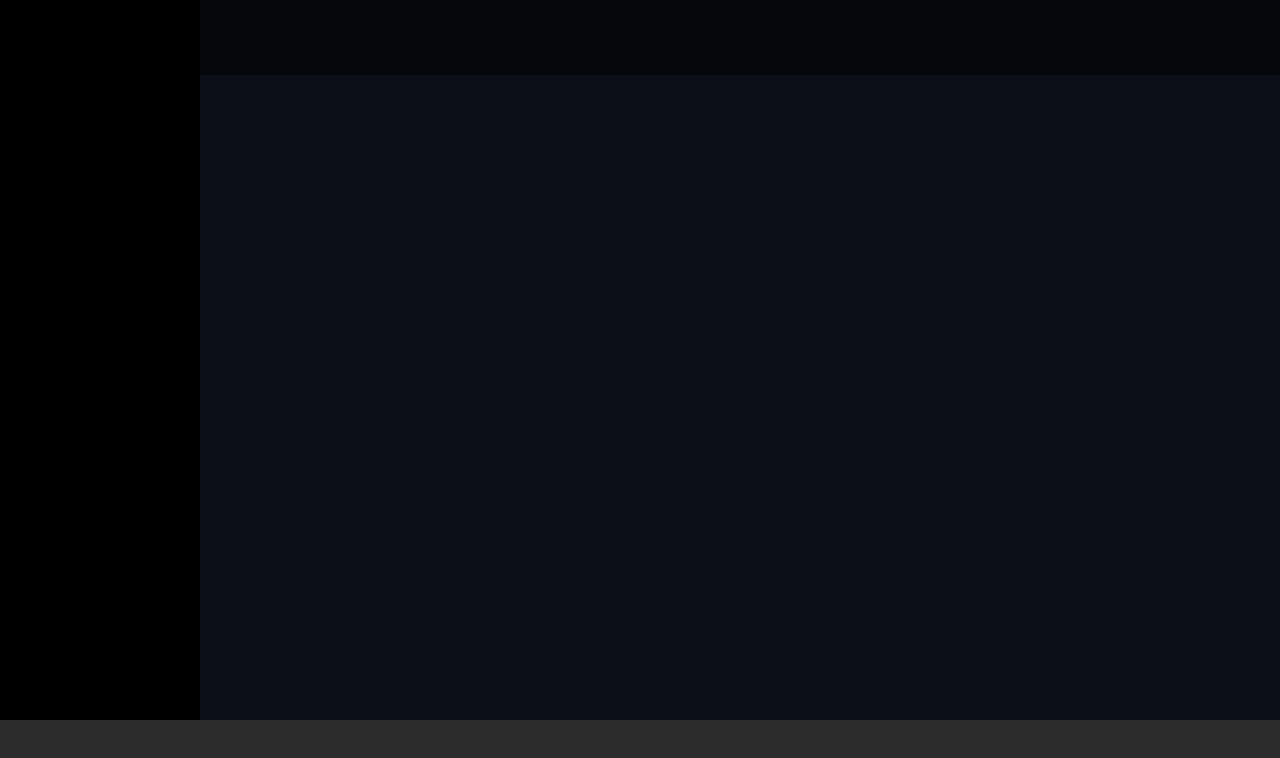
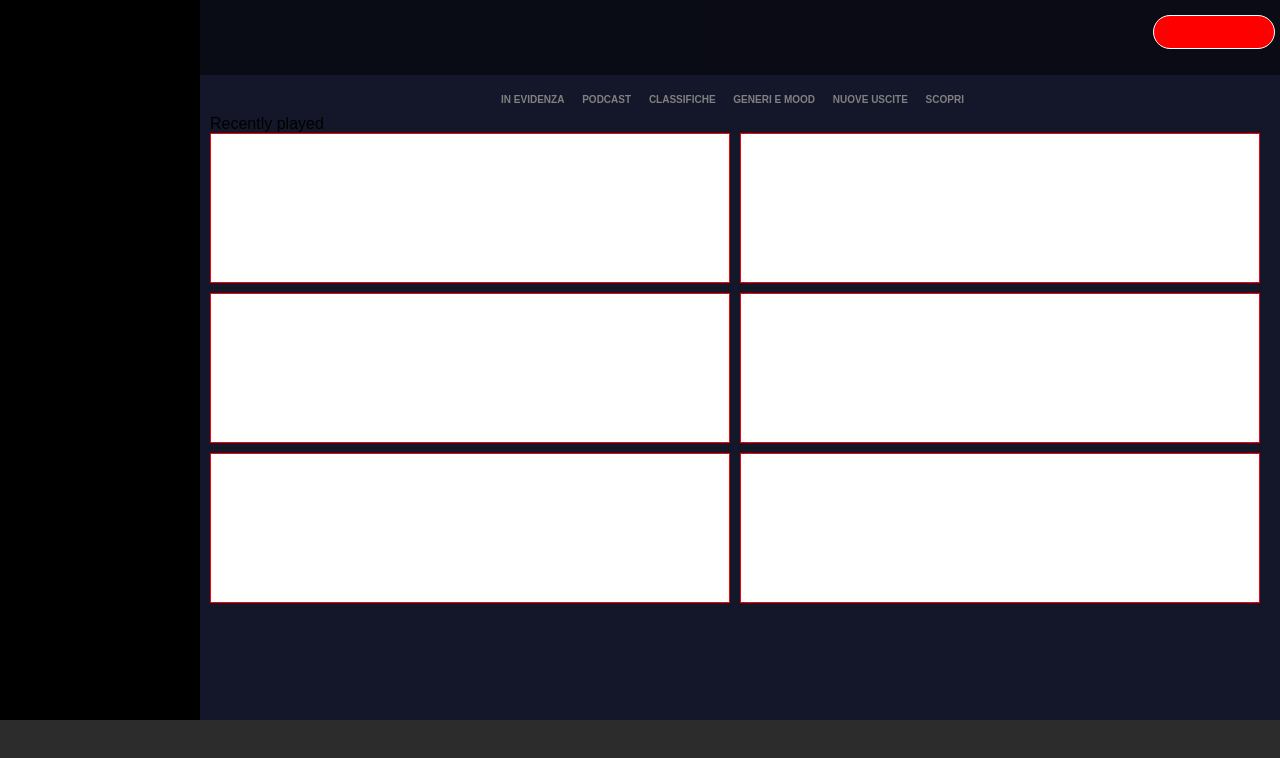
Before and after one commit to AleFarinaIV/html-css-spotifyweb, a plain HTML site: page index.html in a window 1280 px wide. Drawn offline with Linux system fonts and the light colour scheme.

Commit message:
[UPD] updated layout

```diff
--- a/css/style.css
+++ b/css/style.css
@@ -2,6 +2,10 @@
     margin: 0;
     padding: 0;
     box-sizing: border-box;
+}
+
+body {
+    font-family: Arial, Helvetica, sans-serif;
 }
 
 .top-section {
@@ -10,8 +14,13 @@
 }
 
 .bottom-section {
+    width: 100%;
     height: 80px;
     background-color: rgb(44, 44, 44);
+    position: fixed;
+    bottom: 0;
+    left: 0;
+    z-index: 1;
 }
 
 .sidebar{
@@ -21,7 +30,7 @@
 
 .main-content {
     width: calc(100vw - 50px);
-    background-color: rgb(12, 14, 24);
+    background-color: rgb(20, 23, 41);
 }
 
 header {
@@ -33,6 +42,53 @@ header {
     z-index: 1;
     background-color: rgba(0, 0, 0, 0.499);
     text-align: right;
+    padding: 15px 5px 0 0;
+}
+
+main {
+    padding: 10px;
+    margin-top: 75px;
+    height: calc(100vh - 155px);
+    overflow-y: auto;
+}
+
+.row {
+    display: flex;
+    flex-wrap: wrap;
+    gap: 10px;
+}
+
+.col-16 {
+    width: calc(50% - 10px)
+}
+
+.col-16>.content {
+    background-color: white;
+    height: 150px;
+    border: 1px solid red;
+}
+
+.selection ul {
+    color: grey;
+    list-style-type: none;
+    font-size: 10px;
+    text-align: center;
+    line-height: 30px;
+    padding: 0 15px;
+}
+
+.selection ul li {
+    display: inline-block;
+    margin-right: 15px;
+    font-weight: 700;
+}
+
+.button {
+    padding: 16px 60px;
+    background-color: red;
+    border: 1px solid white;
+    border-radius: 25px;
+    float: right;
 }
 
 @media screen and (min-width: 576px) {
--- a/index.html
+++ b/index.html
@@ -10,9 +10,50 @@
     <div class="top-section">
         <div class="sidebar"></div>
         <div class="main-content">
-            <header></header>
+            <header>
+                <div class="button"></div>
+            </header>
+            <main>
+                <div class="selection">
+                    <ul>
+                        <li>IN EVIDENZA</li>
+                        <li>PODCAST</li>
+                        <li>CLASSIFICHE</li>
+                        <li>GENERI E MOOD</li>
+                        <li>NUOVE USCITE</li>
+                        <li>SCOPRI</li>
+                    </ul>
+                </div>
+                <div class="recent">
+                    Recently played
+                    <div class="row">
+                        <div class="col-16">
+                            <div class="content"></div>
+                        </div>
+                        <div class="col-16">
+                            <div class="content"></div>
+                        </div>
+                        <div class="col-16">
+                            <div class="content"></div>
+                        </div>
+                        <div class="col-16">
+                            <div class="content"></div>
+                        </div>
+                        <div class="col-16">
+                            <div class="content"></div>
+                        </div>
+                        <div class="col-16">
+                            <div class="content"></div>
+                        </div>
+                    </div>
+                </div>
+            </main>
         </div>
     </div>
-    <div class="bottom-section"></div>
+    <div class="bottom-section">
+        <div class="left-col"></div>
+        <div class="center-col"></div>
+        <div class="right-col"></div>
+    </div>
 </body>
 </html>
```
